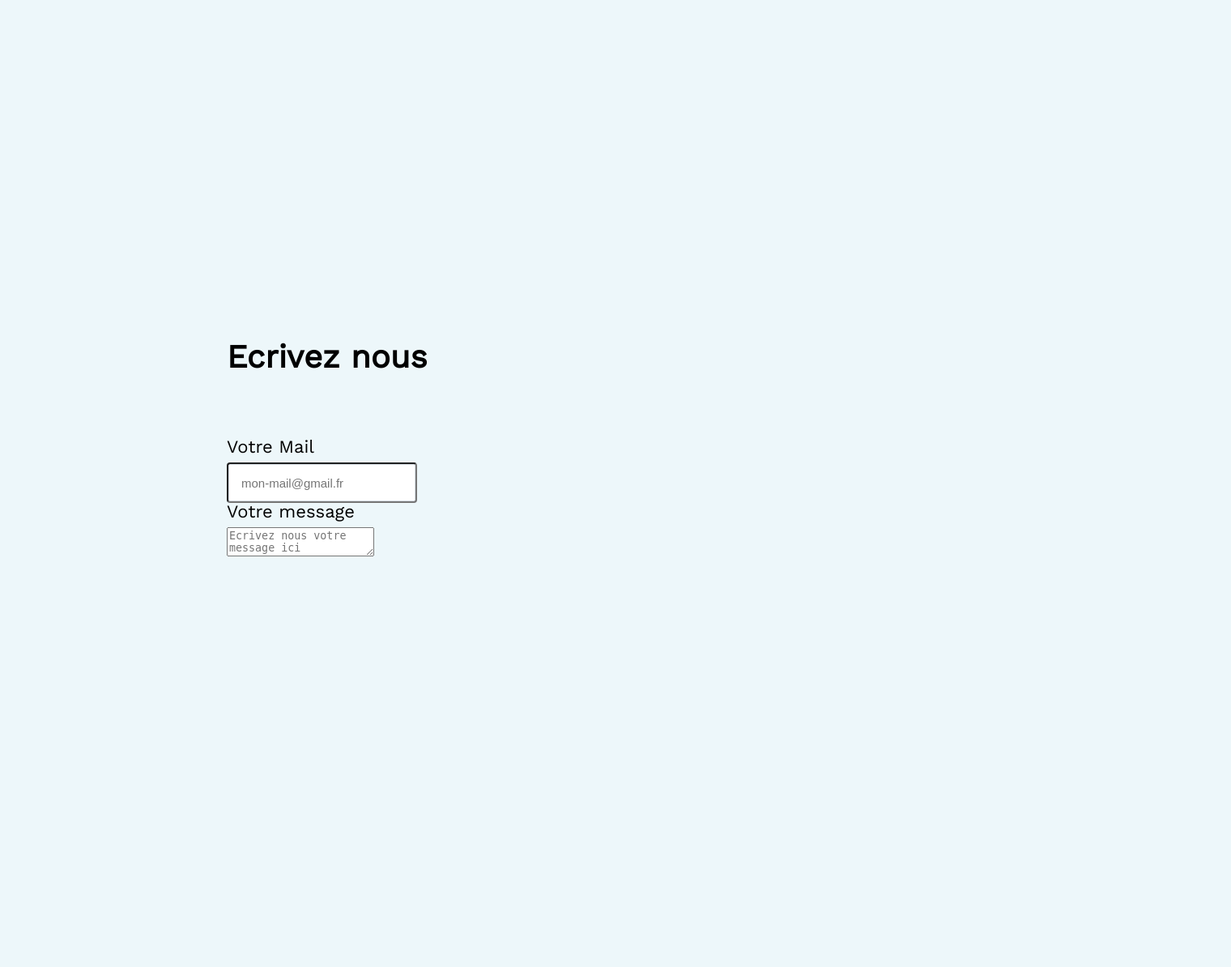
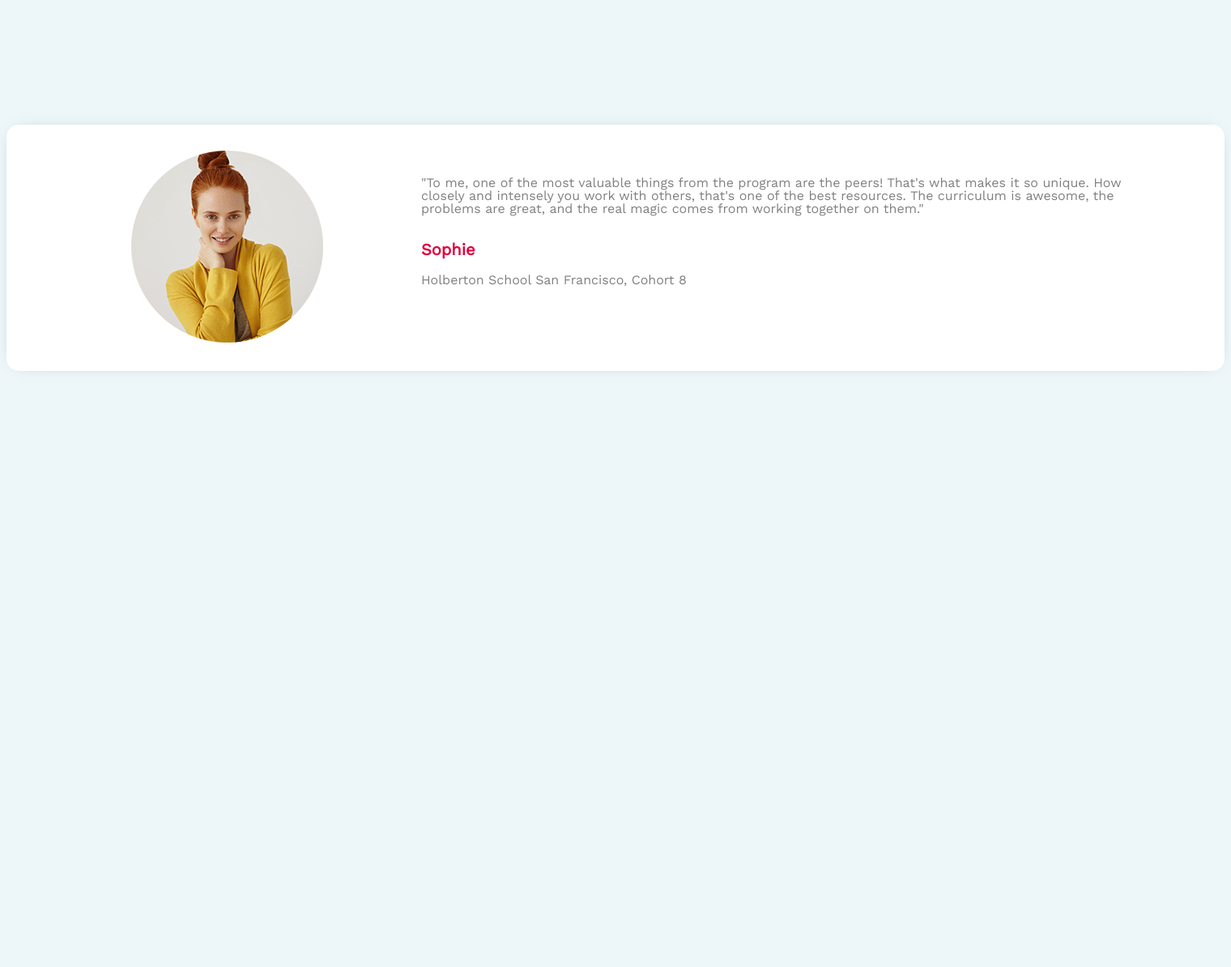
Before and after one commit to SamirNaggara/cyl-from-scrach-in-wp, a PHP site: page / in a window 1520 px wide. Shown: the part 3846-5040 px from the top of the page at 81% size. Before the commit the page ends 4533 px from the top, so only its background shows below. Run offline with PHP 8.4, Linux system fonts and the light colour scheme; some web fonts are replaced.

Commit message:
html/css principal

```diff
--- a/css/style.css
+++ b/css/style.css
@@ -1321,4 +1321,49 @@ p {
   -webkit-font-smoothing: antialiased;
 }
 
+.temoignage .carte1 {
+  background-color: white;
+  width: 90em;
+  margin: 0 auto;
+  padding: 2em;
+  border-radius: 15px;
+  box-shadow: 0px 0px 20px -15px #4b4c4b;
+}
+.temoignage .carte1 .row {
+  display: flex;
+  flex-direction: row;
+  flex-wrap: wrap;
+  width: 100%;
+}
+.temoignage .carte1 .row .column-gauche {
+  display: flex;
+  flex-direction: column;
+  flex-basis: 100%;
+  flex: 1;
+}
+.temoignage .carte1 .row .column-gauche .photo {
+  text-align: center;
+}
+.temoignage .carte1 .row .column-droite {
+  display: flex;
+  flex-direction: column;
+  flex-basis: 100%;
+  flex: 2;
+}
+.temoignage .carte1 .row .column-droite .texte-temoignage {
+  color: grey;
+  margin-bottom: 2em;
+  margin-top: 2em;
+  padding-right: 4em;
+}
+.temoignage .carte1 .row .column-droite .nom-temoignage {
+  color: #e1003c;
+  font-weight: 600;
+  font-size: 20px;
+  margin-bottom: 1em;
+}
+.temoignage .carte1 .row .column-droite .location-temoignage {
+  color: grey;
+}
+
 /*# sourceMappingURL=style.css.map */
--- a/index.html
+++ b/index.html
@@ -299,6 +299,46 @@
                     </article>
                 </div>
             </section>
+
+
+            <section class="temoignage" id="temoignage">
+                <article class="carte1">
+                    <div class="row">
+                        <div class="column-gauche">
+                            <div class="gauche">
+                                <div class="photo">
+                                    <img src="./images/portrait.png" alt="photo témoignage Sophie">
+                                </div>
+                            </div>
+                        </div>
+                        <div class="column-droite">
+                            <div class="droite">
+                                <div class="texte-temoignage">
+                                    "To me, one of the most valuable things from the program are the peers! That's what makes it so unique. How closely and intensely you work with others, that's one of the best resources. The curriculum is awesome, the problems are great, and the real magic comes from working together on them."
+                                </div>
+                                <div class="nom-temoignage">
+                                    Sophie
+                                </div>
+                                <div class="location-temoignage">
+                                    Holberton School San Francisco, Cohort 8
+                                </div>
+                            </div>
+                        </div>
+
+                    </div>
+                </article>
+
+
+
+
+
+            </section>
+
+
+
+
+
+
             <section class="contact" id="contact">
                 <div class="conteneur">
                     <h2>Ecrivez nous</h2>
--- a/sass/styles.scss
+++ b/sass/styles.scss
@@ -13,3 +13,4 @@
 @use 'glitch_animation';
 @use 'formations';
 @use 'contact';
+@use 'temoignage_carrousel';
```
Also changed, not shown: sass/_temoignage_carrousel.scss (added, +56 -0 lines), images/portrait.png (added), 1 other file.
